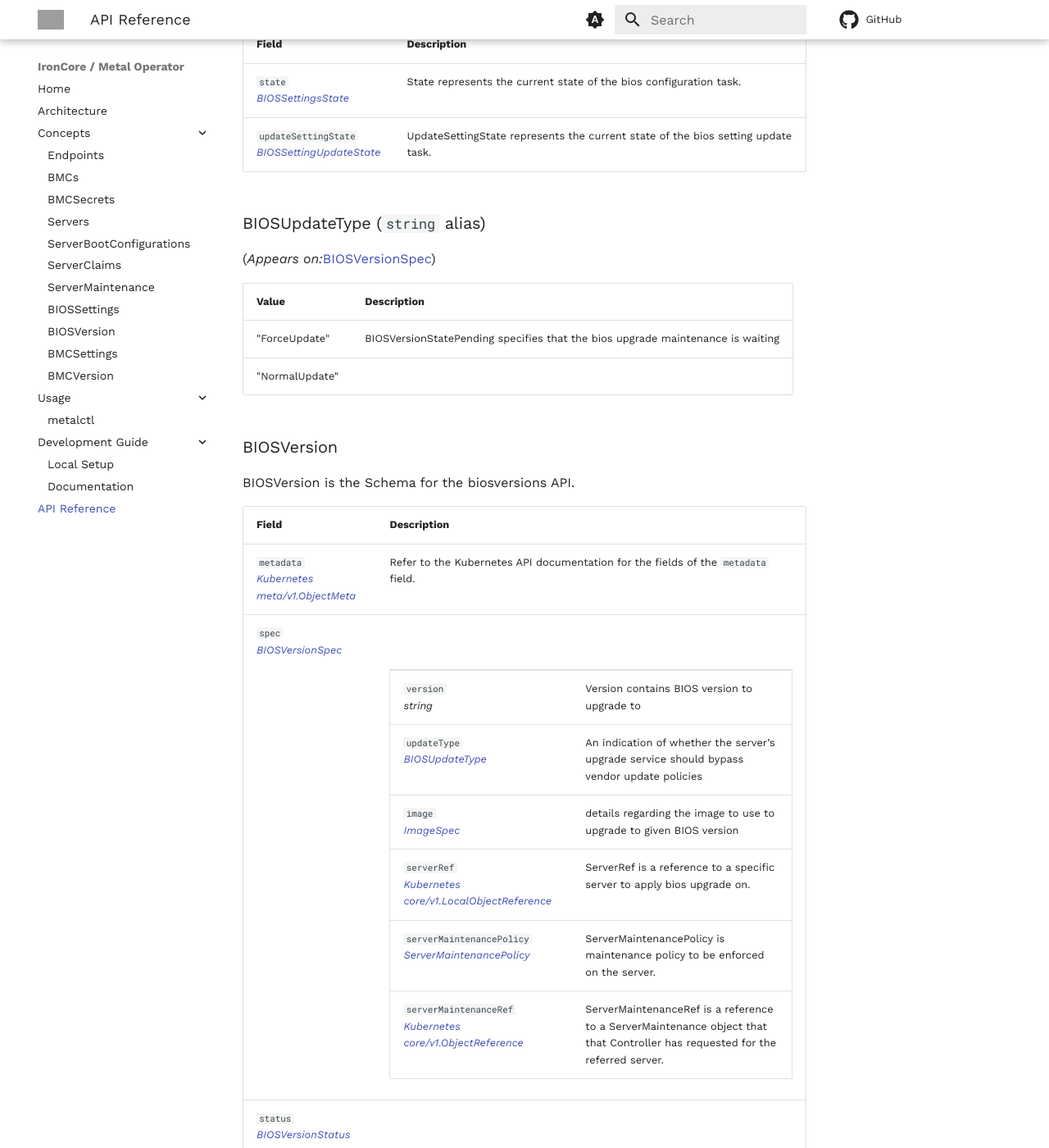
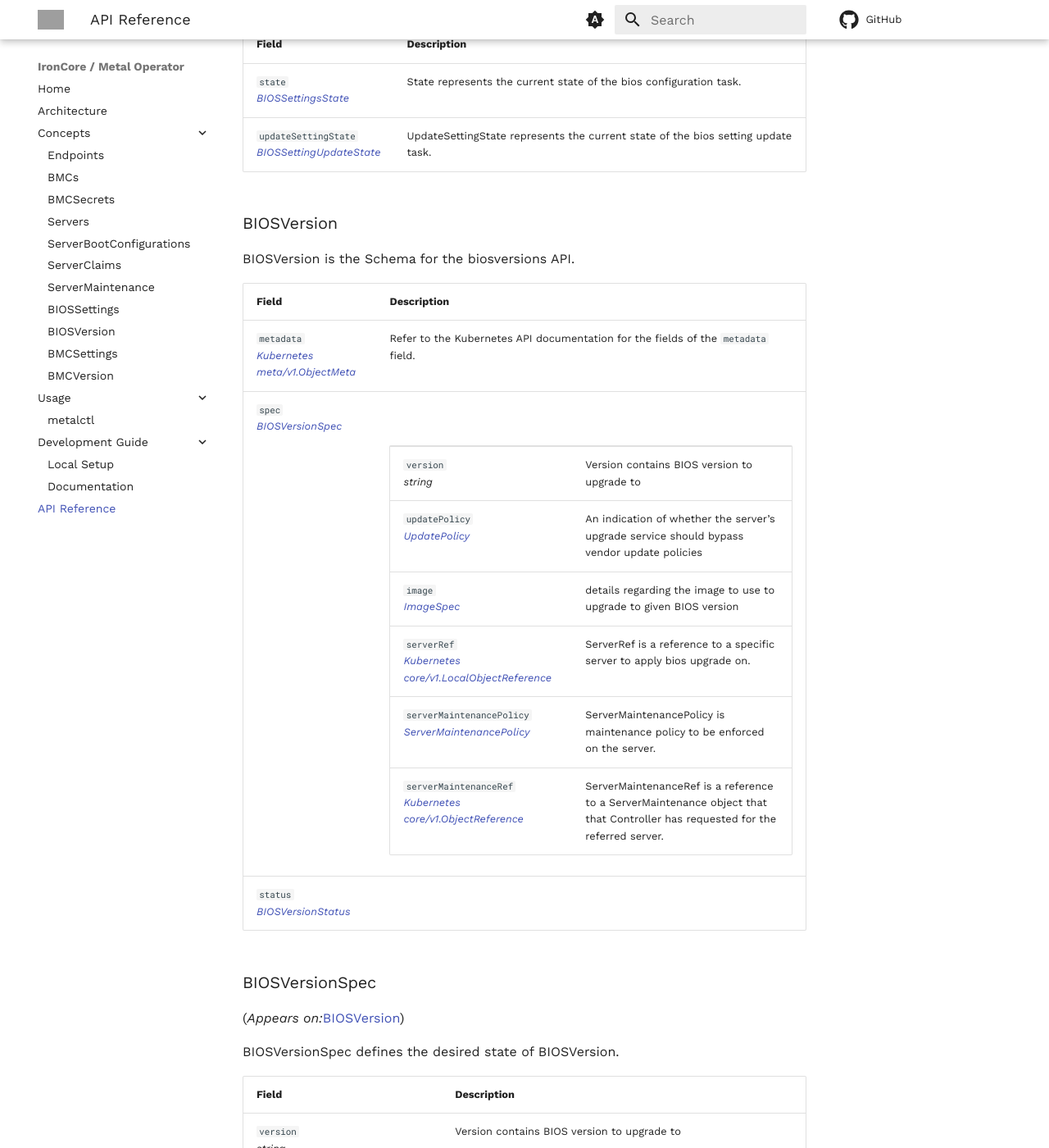
Before and after one commit to ironcore-dev/metal-operator, an MkDocs documentation site: the page built from docs/api-reference/api.md, in a window 1280 px wide and 1400 px high, scrolled down 2947 px. Shown: the whole window at 82% size. Built offline with MkDocs 1.6.1 and Material for MkDocs 9.7.7, drawn with Linux system fonts in a browser that asks for light colours; comment, search, counter and statistics services are not loaded; some of the changed text lies outside the part shown; grey boxes are pictures that could not be loaded.

Commit message:
Review comments change to follow naming conventions

```diff
--- a/docs/api-reference/api.md
+++ b/docs/api-reference/api.md
@@ -310,27 +310,6 @@
 </tr>
 </tbody>
 </table>
-<h3 id="metal.ironcore.dev/v1alpha1.BIOSUpdateType">BIOSUpdateType
-(<code>string</code> alias)</h3>
-<p>
-(<em>Appears on:</em><a href="#metal.ironcore.dev/v1alpha1.BIOSVersionSpec">BIOSVersionSpec</a>)
-</p>
-<div>
-</div>
-<table>
-<thead>
-<tr>
-<th>Value</th>
-<th>Description</th>
-</tr>
-</thead>
-<tbody><tr><td><p>&#34;ForceUpdate&#34;</p></td>
-<td><p>BIOSVersionStatePending specifies that the bios upgrade maintenance is waiting</p>
-</td>
-</tr><tr><td><p>&#34;NormalUpdate&#34;</p></td>
-<td></td>
-</tr></tbody>
-</table>
 <h3 id="metal.ironcore.dev/v1alpha1.BIOSVersion">BIOSVersion
 </h3>
 <div>
@@ -384,10 +363,10 @@
 </tr>
 <tr>
 <td>
-<code>updateType</code><br/>
-<em>
-<a href="#metal.ironcore.dev/v1alpha1.BIOSUpdateType">
-BIOSUpdateType
+<code>updatePolicy</code><br/>
+<em>
+<a href="#metal.ironcore.dev/v1alpha1.UpdatePolicy">
+UpdatePolicy
 </a>
 </em>
 </td>
@@ -493,10 +472,10 @@
 </tr>
 <tr>
 <td>
-<code>updateType</code><br/>
-<em>
-<a href="#metal.ironcore.dev/v1alpha1.BIOSUpdateType">
-BIOSUpdateType
+<code>updatePolicy</code><br/>
+<em>
+<a href="#metal.ironcore.dev/v1alpha1.UpdatePolicy">
+UpdatePolicy
 </a>
 </em>
 </td>
@@ -3718,6 +3697,26 @@
 </tr>
 </tbody>
 </table>
+<h3 id="metal.ironcore.dev/v1alpha1.UpdatePolicy">UpdatePolicy
+(<code>string</code> alias)</h3>
+<p>
+(<em>Appears on:</em><a href="#metal.ironcore.dev/v1alpha1.BIOSVersionSpec">BIOSVersionSpec</a>)
+</p>
+<div>
+</div>
+<table>
+<thead>
+<tr>
+<th>Value</th>
+<th>Description</th>
+</tr>
+</thead>
+<tbody><tr><td><p>&#34;Force&#34;</p></td>
+<td></td>
+</tr><tr><td><p>&#34;Normal&#34;</p></td>
+<td></td>
+</tr></tbody>
+</table>
 <hr/>
 <p><em>
 Generated with <code>gen-crd-api-reference-docs</code>
```
Also changed, not shown: docs/concepts/biosversion.md (+1 -1 lines), 11 other files.
